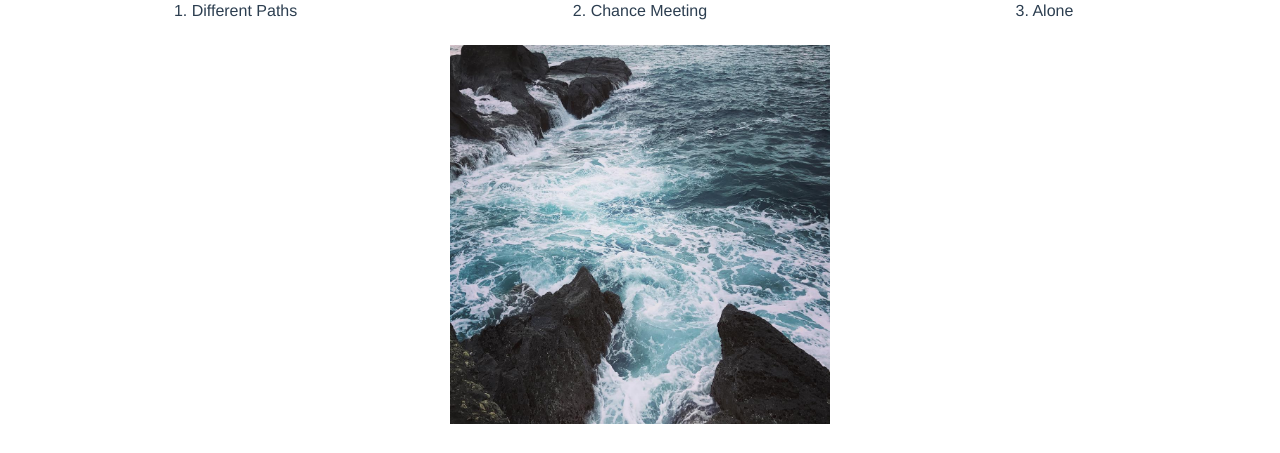
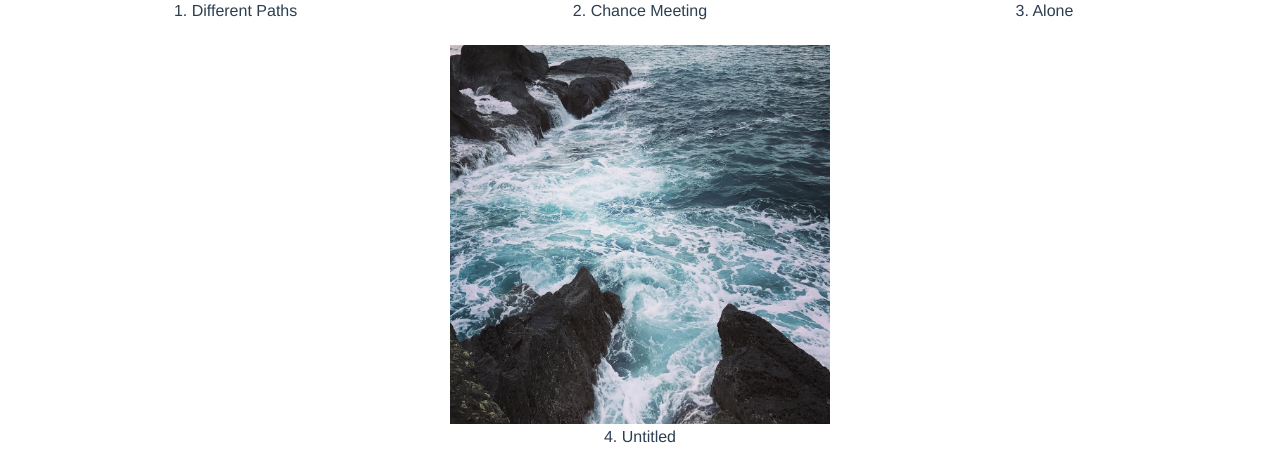
Before and after one commit to causztic/lyrical-arts, a Vue app: page /#/ in a window 1280 px wide. Shown: the part 499-952 px from the top of the page. Built offline with nearby package versions, Linux system fonts and the light colour scheme.

Commit message:
+ untitled title

```diff
--- a/src/components/Images.vue
+++ b/src/components/Images.vue
@@ -20,12 +20,15 @@
       </div>
     </div>
     <div class='container'>
-      <img class='image' src='../assets/4.jpg'>
+      <div class='image'>
+        <img src='../assets/4.jpg'>
+        4. Untitled
+      </div>
     </div>
+    <hr/>
     <p>
       Taken at 七星潭 and 石梯坪 in Taiwan, when I was very sick.
     </p>
-    <hr/>
     <div class='explanation'>
       <b>Explanation</b>
       <ol>
```
